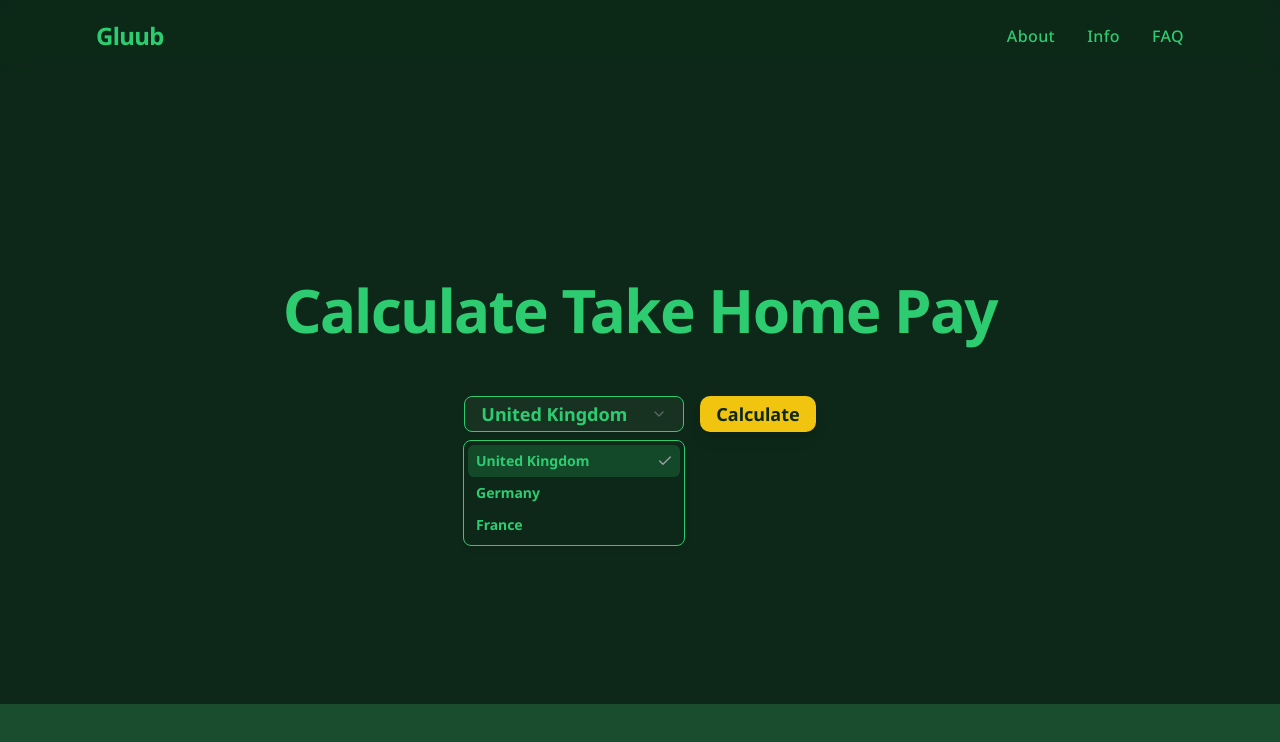
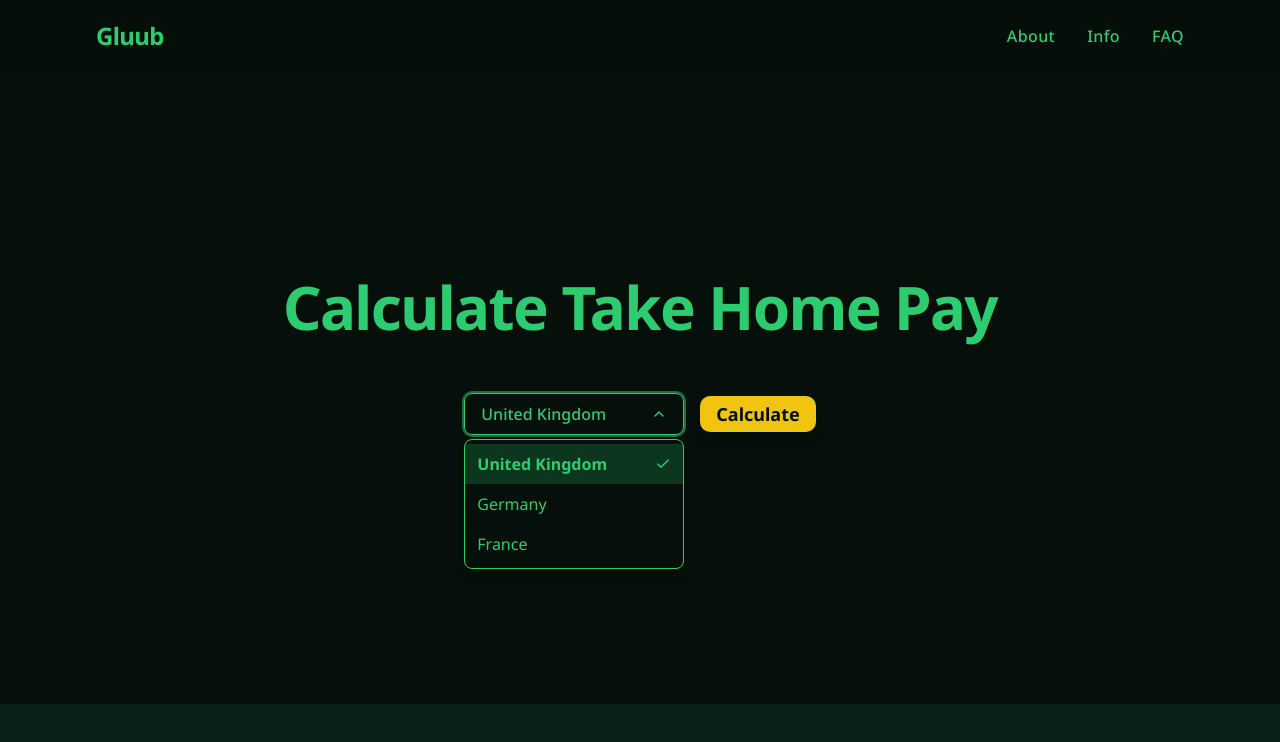
Before and after one commit to Maximillian-18/gluub-tax, a Next.js app: page / in a window 1280 px wide. Both pictures are taken after a click on the button "United Kingdom". Shown: the top 742 px of the page. Built offline with nearby package versions, Linux system fonts and the light colour scheme.

Commit message:
Update dark green theme colors to darker near-black green

```diff
--- a/src/app/calculator/uk/page.tsx
+++ b/src/app/calculator/uk/page.tsx
@@ -136,7 +136,7 @@ export default function UKCalculator() {
   };
 
   return (
-    <div className="min-h-screen bg-[#0d2818] text-[#2ecc71] flex flex-col">
+    <div className="min-h-screen bg-[#05100a] text-[#2ecc71] flex flex-col">
       <main className="flex-1 flex flex-col items-center px-4 md:px-8 py-8 md:py-12 pt-20 md:pt-24 gap-8 md:gap-12">
         {/* Form Section */}
         <div className="w-full max-w-2xl">
@@ -257,13 +257,13 @@ export default function UKCalculator() {
                   <TabsList className="bg-transparent border border-[#2ecc71]">
                     <TabsTrigger
                       value="percentage"
-                      className="px-3 md:px-4 py-2 text-sm md:text-base text-[#2ecc71] data-[state=active]:bg-[#2ecc71] data-[state=active]:text-[#0d2818]"
+                      className="px-3 md:px-4 py-2 text-sm md:text-base text-[#2ecc71] data-[state=active]:bg-[#2ecc71] data-[state=active]:text-[#05100a]"
                     >
                       Percentage
                     </TabsTrigger>
                     <TabsTrigger
                       value="amount"
-                      className="px-3 md:px-4 py-2 text-sm md:text-base text-[#2ecc71] data-[state=active]:bg-[#2ecc71] data-[state=active]:text-[#0d2818]"
+                      className="px-3 md:px-4 py-2 text-sm md:text-base text-[#2ecc71] data-[state=active]:bg-[#2ecc71] data-[state=active]:text-[#05100a]"
                     >
                       Amount
                     </TabsTrigger>
@@ -388,7 +388,7 @@ export default function UKCalculator() {
             <Button
               onClick={handleCalculate}
               disabled={loading}
-              className="px-6 py-3 bg-[#f1c40f] text-[#0d2818] text-lg font-bold rounded-lg hover:bg-[#f39c12] transition-all duration-300 shadow-lg"
+              className="px-6 py-3 bg-[#f1c40f] text-[#05100a] text-lg font-bold rounded-lg hover:bg-[#f39c12] transition-all duration-300 shadow-lg"
             >
               {loading ? "Calculating..." : "Calculate"}
             </Button>
@@ -398,20 +398,20 @@ export default function UKCalculator() {
         {/* Results Section */}
         <div className="w-full max-w-2xl">
           {result && (
-            <div className="bg-[#1a4d2e] rounded-xl p-6">
+            <div className="bg-[#0a1f15] rounded-xl p-6">
               <h2 className="text-2xl font-bold text-[#2ecc71] mb-6">
                 Your Tax Breakdown
               </h2>
 
               {/* Summary Cards */}
               <div className="grid grid-cols-2 gap-4 mb-8">
-                <div className="bg-[#0d2818] rounded-lg p-3 md:p-4">
+                <div className="bg-[#05100a] rounded-lg p-3 md:p-4">
                   <p className="text-xs md:text-sm text-[#2ecc71]/70 mb-1">Annual Gross</p>
                   <p className="text-xl md:text-2xl font-bold text-[#2ecc71]">
                     {formatCurrency(result.breakdown.totalGross)}
                   </p>
                 </div>
-                <div className="bg-[#0d2818] rounded-lg p-3 md:p-4">
+                <div className="bg-[#05100a] rounded-lg p-3 md:p-4">
                   <p className="text-xs md:text-sm text-[#2ecc71]/70 mb-1">Annual Net</p>
                   <p className="text-xl md:text-2xl font-bold text-[#2ecc71]">
                     {formatCurrency(result.netIncome.annual)}
@@ -516,7 +516,7 @@ export default function UKCalculator() {
               </div>
 
               {/* Net Pay */}
-              <div className="bg-[#0d2818] rounded-lg p-4 space-y-2">
+              <div className="bg-[#05100a] rounded-lg p-4 space-y-2">
                 <div className="flex justify-between items-center">
                   <span className="text-[#2ecc71]">Weekly Net</span>
                   <span className="text-lg md:text-xl font-bold text-[#2ecc71]">{formatCurrency(result.netIncome.weekly)}</span>
@@ -535,7 +535,7 @@ export default function UKCalculator() {
               {result.breakdown.bonus > 0 && (
                 <div className="mt-6">
                   <h3 className="text-lg font-bold text-[#2ecc71] mb-4">Bonus Breakdown</h3>
-                  <div className="bg-[#0d2818] rounded-lg p-4 space-y-2">
+                  <div className="bg-[#05100a] rounded-lg p-4 space-y-2">
                     <div className="flex justify-between">
                       <span className="text-[#2ecc71]">Gross Bonus</span>
                       <span className="text-[#2ecc71]">{formatCurrency(result.bonusBreakdown.grossBonus)}</span>
@@ -566,7 +566,7 @@ export default function UKCalculator() {
         </div>
       </main>
 
-      <footer className="w-full h-24 bg-[#1a4d2e]"></footer>
+      <footer className="w-full h-24 bg-[#0a1f15]"></footer>
     </div>
   );
 }
--- a/src/app/page.tsx
+++ b/src/app/page.tsx
@@ -2,13 +2,7 @@
 
 import { useState } from "react";
 import { useRouter } from "next/navigation";
-import {
-  Select,
-  SelectContent,
-  SelectItem,
-  SelectTrigger,
-  SelectValue,
-} from "@/components/ui/select";
+import { CustomSelect } from "@/components/CustomSelect";
 import { Button } from "@/components/ui/button";
 
 export default function Home() {
@@ -22,7 +16,7 @@ export default function Home() {
   };
 
   return (
-    <div className="min-h-screen bg-[#0d2818] text-[#2ecc71] flex flex-col">
+    <div className="min-h-screen bg-[#05100a] text-[#2ecc71] flex flex-col">
       {/* Main Content */}
       <main className="flex-1 flex flex-col items-center justify-center px-8">
         <div className="text-center">
@@ -34,36 +28,22 @@ export default function Home() {
           {/* Country Selector and Calculate Button */}
           <div className="flex items-center justify-center gap-4 flex-wrap">
             {/* Country Dropdown */}
-            <Select value={selectedCountry} onValueChange={setSelectedCountry}>
-              <SelectTrigger className="px-4 py-2 w-[220px] text-[#2ecc71] border-[#2ecc71] bg-transparent hover:bg-[#2ecc71]/10 focus:ring-[#2ecc71] text-lg font-bold">
-                <SelectValue placeholder="Select country" />
-              </SelectTrigger>
-              <SelectContent position="popper" side="bottom" sideOffset={4} className="bg-[#0d2818] border-[#2ecc71]">
-                <SelectItem
-                  value="united-kingdom"
-                  className="text-[#2ecc71] focus:bg-[#2ecc71]/20 focus:text-[#2ecc71] font-bold"
-                >
-                  United Kingdom
-                </SelectItem>
-                <SelectItem
-                  value="germany"
-                  className="text-[#2ecc71] focus:bg-[#2ecc71]/20 focus:text-[#2ecc71] font-bold"
-                >
-                  Germany
-                </SelectItem>
-                <SelectItem
-                  value="france"
-                  className="text-[#2ecc71] focus:bg-[#2ecc71]/20 focus:text-[#2ecc71] font-bold"
-                >
-                  France
-                </SelectItem>
-              </SelectContent>
-            </Select>
+            <CustomSelect
+              value={selectedCountry}
+              onValueChange={setSelectedCountry}
+              options={[
+                { value: "united-kingdom", label: "United Kingdom" },
+                { value: "germany", label: "Germany" },
+                { value: "france", label: "France" },
+              ]}
+              placeholder="Select country"
+              className="w-[220px]"
+            />
 
             {/* Calculate Button */}
             <Button
               onClick={handleCalculate}
-              className="px-4 py-2 bg-[#f1c40f] text-[#0d2818] text-lg font-bold rounded-lg hover:bg-[#f39c12] transition-all duration-300 shadow-lg"
+              className="px-4 py-2 bg-[#f1c40f] text-[#05100a] text-lg font-bold rounded-lg hover:bg-[#f39c12] transition-all duration-300 shadow-lg"
             >
               Calculate
             </Button>
@@ -72,7 +52,7 @@ export default function Home() {
       </main>
 
       {/* Footer */}
-      <footer className="w-full h-24 bg-[#1a4d2e]"></footer>
+      <footer className="w-full h-24 bg-[#0a1f15]"></footer>
     </div>
   );
 }
--- a/src/components/CustomSelect.tsx
+++ b/src/components/CustomSelect.tsx
@@ -65,7 +65,7 @@ export function CustomSelect({
       {isOpen && (
         <div
           className={cn(
-            "absolute z-50 w-full mt-1 py-1 bg-[#0d2818] border border-[#2ecc71] rounded-md shadow-lg",
+            "absolute z-50 w-full mt-1 py-1 bg-[#05100a] border border-[#2ecc71] rounded-md shadow-lg",
             "max-h-60 overflow-y-auto"
           )}
         >
--- a/src/components/Navigation.tsx
+++ b/src/components/Navigation.tsx
@@ -2,7 +2,7 @@ import Link from "next/link";
 
 export default function Navigation() {
   return (
-    <nav className="flex items-center justify-between w-full px-3 md:px-12 py-3 md:py-5 bg-[#0d2818]/90 backdrop-blur-sm fixed top-0 left-0 right-0 z-[100]">
+    <nav className="flex items-center justify-between w-full px-3 md:px-12 py-3 md:py-5 bg-[#05100a]/90 backdrop-blur-sm fixed top-0 left-0 right-0 z-[100]">
       <Link href="/" className="text-lg md:text-2xl font-bold text-[#2ecc71] tracking-tight ml-2 md:ml-12">
         Gluub
       </Link>
```
